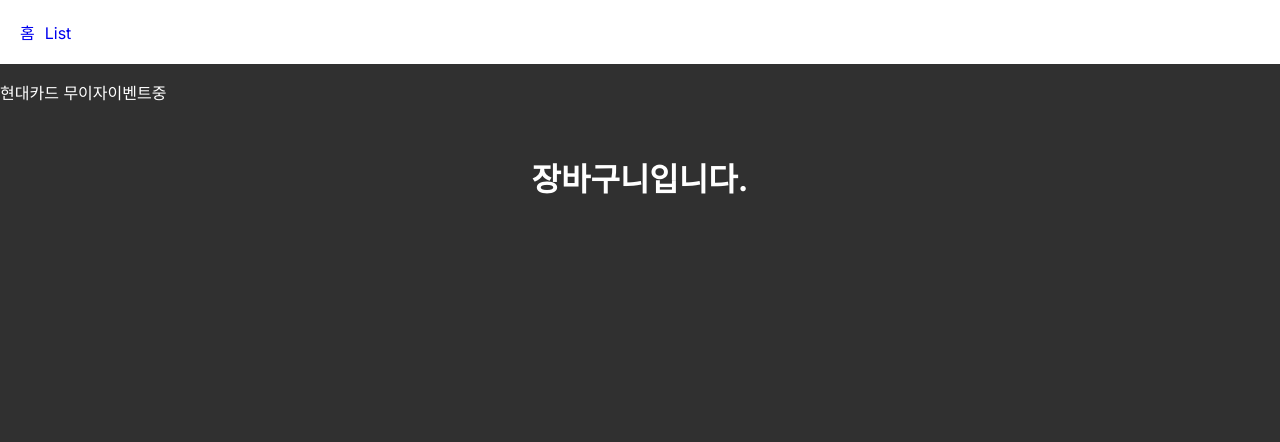
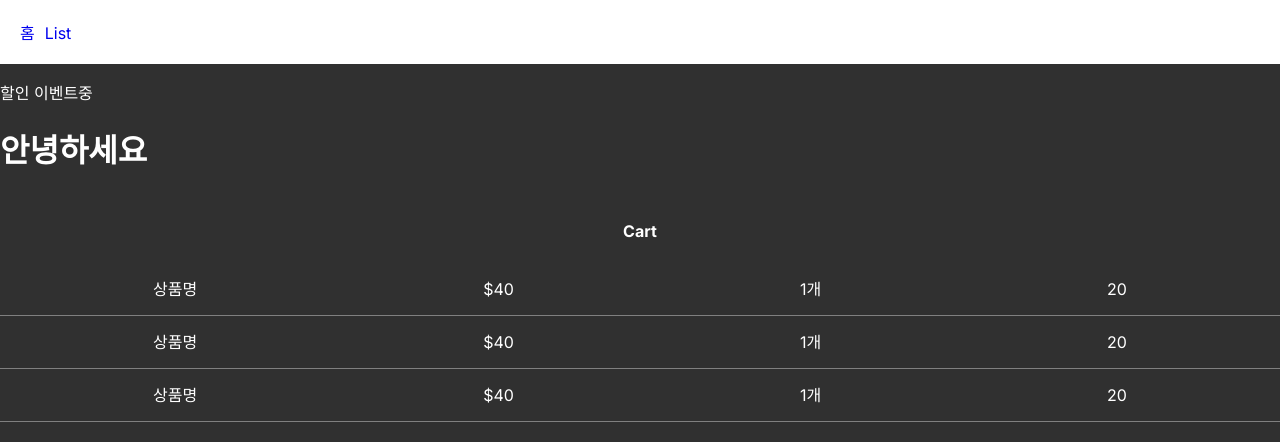
Before and after one commit to updaun/NextJSCodingApple, a Next.js app: page /cart in a window 1280 px wide. Shown: the top 442 px of the page. Built offline with nearby package versions, Linux system fonts and the light colour scheme.

Commit message:
[feat] image, client server components

```diff
--- /dev/null
+++ b/app/cart/data.js
@@ -0,0 +1,4 @@
+let age = 20;
+let name = 'Tom';
+
+export {age, name}
--- /dev/null
+++ b/app/cart/hello.js
@@ -0,0 +1,8 @@
+export default function Hello() {
+
+    return (
+      <div>
+        <h1>안녕하세요</h1>
+      </div>
+    );
+  }
--- a/app/cart/layout.js
+++ b/app/cart/layout.js
@@ -3,7 +3,7 @@ export default function CartLayout({ children }) {
 
     return (
       <div>
-        <p>현대카드 무이자이벤트중</p>
+        <p>할인 이벤트중</p>
         {children}
       </div>
     );
--- a/app/cart/page.js
+++ b/app/cart/page.js
@@ -1,9 +1,26 @@
+import {age, name} from './data.js';
+import Hello from './hello.js';
 
 export default function Cart() {
+  return (
+    <div>
+      <Hello/>
+      <h4 className="title">Cart</h4>
+      <CartItem/>
+      <CartItem/>
+      <CartItem/>
+    </div>
+  )
+}
 
-    return (
-      <div>
-        <h1 className="title">장바구니입니다.</h1>
+
+function CartItem(){
+  return (
+    <div className="cart-item">
+        <p>상품명</p>
+        <p>$40</p>
+        <p>1개</p>
+        <p>{age}</p>
       </div>
-    );
-  }
+  )
+}
--- a/app/globals.css
+++ b/app/globals.css
@@ -31,3 +31,16 @@ body {
   margin-right: 10px;
   text-decoration: none;
 }
+
+.food-img {
+  width: 100%;
+  height: auto;
+}
+
+.cart-item {
+  padding: 10px;
+  display: flex;
+  justify-content: space-around;
+  border-bottom: 1px solid grey;
+  line-height: 0px;
+}
```
Also changed, not shown: app/list/page.js (+9 -6 lines), 1 other file (tests, documents, lock files or other folders).
